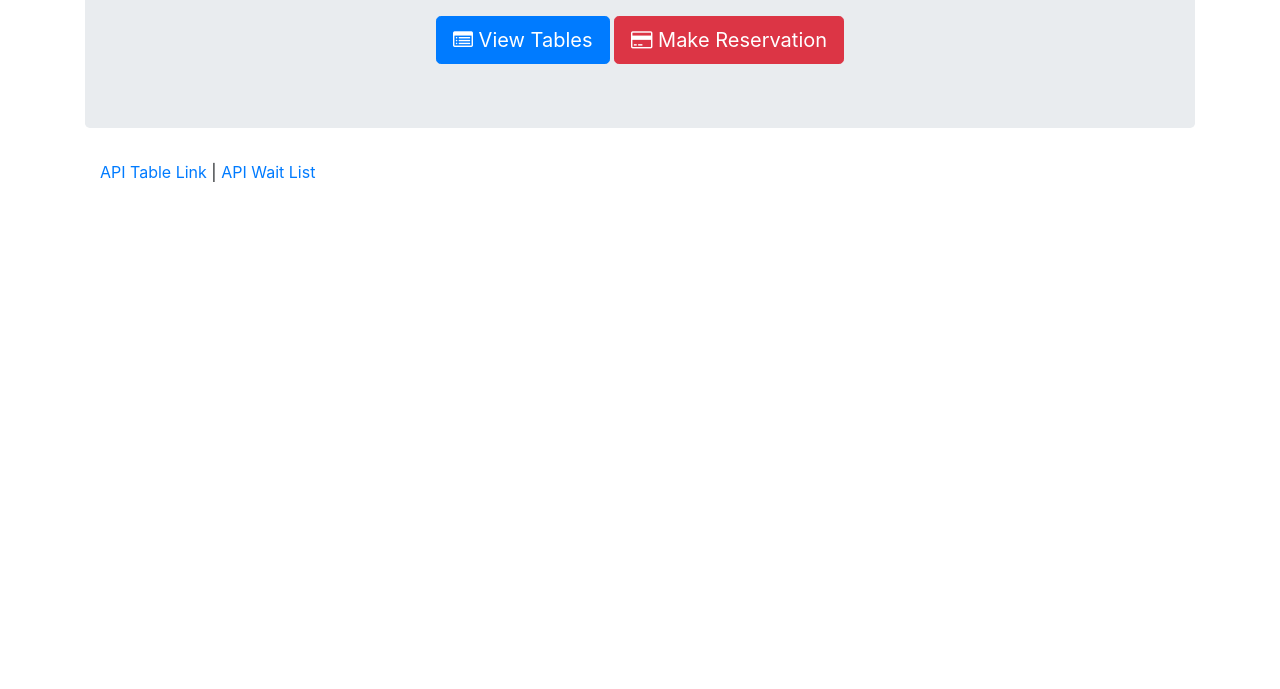
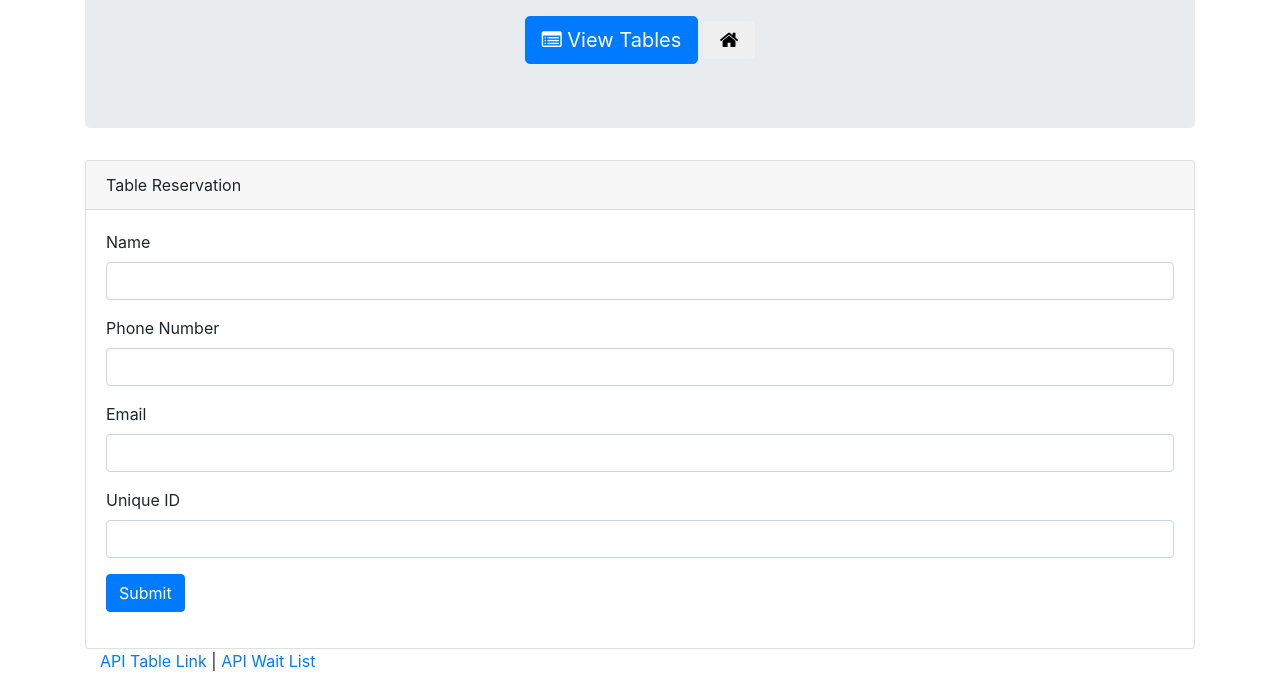
Before and after one commit to mx6/Team_Restaurant, a website: page reserve.html in a window 1280 px wide. Shown: the part 199-888 px from the top of the page. Before the commit the page ends 800 px from the top, so only its background shows below. Drawn offline with nearby package versions, Linux system fonts and the light colour scheme.

Commit message:
added form

```diff
--- a/reserve.html
+++ b/reserve.html
@@ -1,40 +1,82 @@
+<html lang="en">
 
-<!DOCTYPE html>
-<html lang="en">
 <head>
   <meta charset="UTF-8">
-  <title>Reservations Page</title>
+  <title>Reservation Page</title>
 
-  <!-- Latest compiled and minified CSS -->
+  <!-- Latest compiled and minified CSS & JS -->
   <link rel="stylesheet" href="https://maxcdn.bootstrapcdn.com/bootstrap/4.0.0/css/bootstrap.min.css">
   <link rel="stylesheet" href="https://stackpath.bootstrapcdn.com/font-awesome/4.7.0/css/font-awesome.min.css">
+  <script src="https://code.jquery.com/jquery.js"></script>
+  <script src="https://maxcdn.bootstrapcdn.com/bootstrap/4.0.0/js/bootstrap.min.js"></script>
 
 </head>
+
 <body>
 
   <div class="container">
 
     <div class="jumbotron">
-      <h1 class="text-center"><span class="fa fa-fire"></span> Hot Restaurant</h1>
+      <h1 class="text-center">
+        <span class="fa fa-fire"></span> Hot Restaurant</h1>
       <hr>
-      <h2 class="text-center">We only have 5 tables! Book your seat before they all are gone!</h2>
+      <h2 class="text-center">Make your reservation</h2>
       <br>
+      <div class="text-center">
+        <a href="/tables">
+          <button class="btn btn-lg btn-primary">
+            <span class="fa fa-list-alt"></span> View Tables</button>
+        </a>
+        <a href="/">
+          <button class="btn btn-lg btn-default">
+            <span class="fa fa-home"></span>
+          </button>
+        </a>
+      </div>
+    </div>
+    <div class="row">
+      <div class="col-lg-12">
+        <!-- Reservation Page -->
+        <div class="card">
+          <div class="card-header">
+            Table Reservation
+          </div>
+          <div class="card-body">
+            <form role="form">
+              <div class="form-group">
+                <label for="reserve-name">Name</label>
+                <input type="text" class="form-control" id="reserve-name">
+              </div>
+              <div class="form-group">
+                <label for="reserve-phone">Phone Number</label>
+                <input type="text" class="form-control" id="reserve-phone">
+              </div>
+              <div class="form-group">
+                <label for="reserve-email">Email</label>
+                <input type="text" class="form-control" id="reserve-email">
+              </div>
+              <div class="form-group">
+                <label for="reserve-unique-id">Unique ID</label>
+                <input type="text" class="form-control" id="reserve-unique-id">
+              </div>
+              <button type="submit" class="btn btn-primary submit">Submit</button>
+            </form>
+          </div>
+        </div>
+      </div>
+    </div>
 
-      <div class="text-center">
-        <a href="/tables"><button class="btn btn-lg btn-primary"><span class="fa fa-list-alt"></span> View Tables</button></a>
-        <a href="/reserve"><button class="btn btn-lg btn-danger"><span class="fa fa-credit-card"></span> Make Reservation</button></a>
-      </div>
-
-    </div>
 
     <footer class="footer">
       <div class="container">
-        <p><a href="/api/tables">API Table Link</a> | <a href="/api/waitlist">API Wait List</a>
+        <p>
+          <a href="/api/tables">API Table Link</a> |
+          <a href="/api/waitlist">API Wait List</a>
       </div>
     </footer>
 
   </div>
 
+</body>
 
-</body>
 </html>
```
